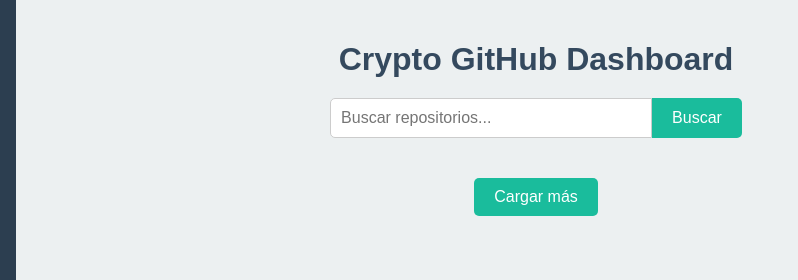
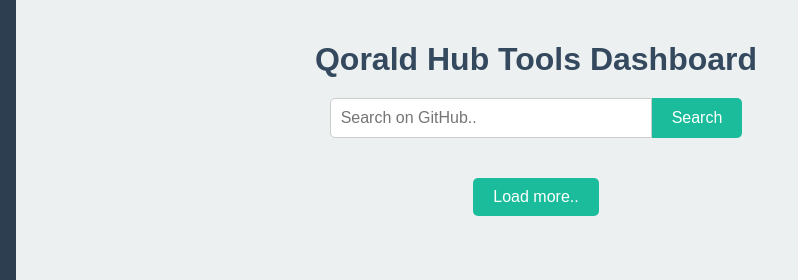
Before and after one commit to QoraldHubTools/QoraldHubTools, a website: page public/index.html in a window 1280 px wide. Shown: the top 280 px of the page, 224-1022 px from the left. Drawn offline with Linux system fonts and the light colour scheme; no server answers.

Commit message:
Update index.html

```diff
--- a/public/index.html
+++ b/public/index.html
@@ -11,32 +11,32 @@
 <body>
     <div class="container">
         <nav class="navbar">
-            <img src="logo.png" alt="Crypto Dashboard" class="navbar-logo">
+            <a href="index.html"><img src="logo.png" alt="Qorald Hub Tools" class="navbar-logo"></a>
             <ul>
                 <li><a href="#home">Dashboard</a></li>
                 <li><a href="about.html">About</a></li>
                 <li><a href="#">Qoral Core Pro</a></li>
             </ul>
             <div class="navbar-buttons">
-                <a href="https://www.github.com" target="_blank">
+                <a href="https://github.com/QoraldHubTools/QoraldHubTools" target="_blank">
                     <img src="github.png" alt="GitHub">
                 </a>
-                <a href="https://www.twitter.com" target="_blank">
+                <a href="https://x.com/QoraldHubTools" target="_blank">
                     <img src="x.png" alt="Twitter">
                 </a>
-                <a href="https://www.linkedin.com" target="_blank">
+                <a href="https://pump.fun" target="_blank">
                     <img src="pfun.png" alt="LinkedIn">
                 </a>
             </div>
         </nav>
         <main>
-            <h1>Crypto GitHub Dashboard</h1>
+            <h1>Qorald Hub Tools Dashboard</h1>
             <div class="search-bar">
-                <input type="text" id="searchQuery" placeholder="Buscar repositorios...">
-                <button id="searchButton">Buscar</button>
+                <input type="text" id="searchQuery" placeholder="Search on GitHub..">
+                <button id="searchButton">Search</button>
             </div>
             <div id="repos" class="repos-container"></div>
-            <button id="loadMore" class="load-more">Cargar más</button>
+            <button id="loadMore" class="load-more">Load more..</button>
         </main>
     </div>
     <script src="script.js"></script>
```
